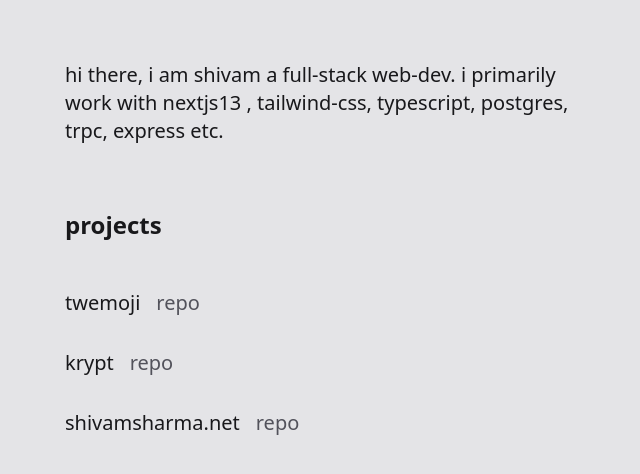
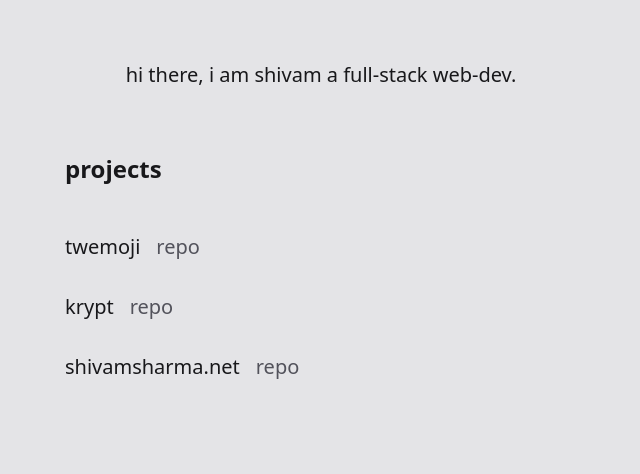
Before and after one commit to shivamhwp/site, an Astro site: page / in a window 1280 px wide. Shown: the part 110-584 px from the top of the page, without its empty margins (319-959 px from the left). Built offline with nearby package versions, Linux system fonts and the light colour scheme; Astro itself is replaced by a stand-in of ours.

Commit message:
who am i

```diff
--- a/src/components/Main.jsx
+++ b/src/components/Main.jsx
@@ -9,9 +9,7 @@ const Main = () => {
       <div className="flex flex-col items-center justify-start h-full w-full text-xl ">
         {/* intro */}
         <div className="lg:pt-12 pt-16 ">
-          hi there, i am shivam a full-stack web-dev. i primarily work with
-          <a href="https://www.nextjs.org"> nextjs13 </a>, tailwind-css,
-          typescript, postgres, trpc, express etc.
+          hi there, i am shivam a full-stack web-dev.
         </div>
         {/* projects */}
 
```
